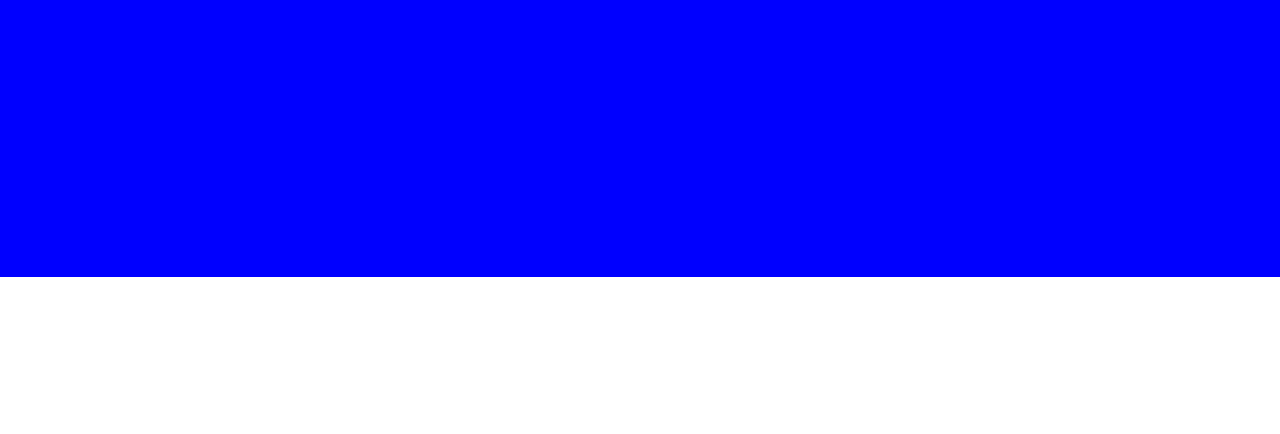
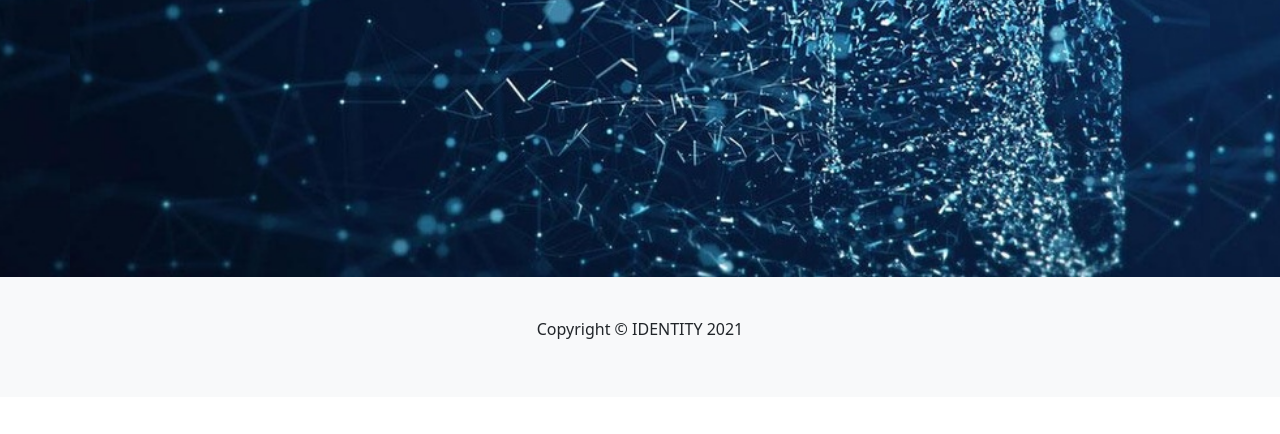
Before and after one commit to samuelkelvinmwangi/Identity, a plain HTML site: page source-html/index.html in a window 1280 px wide. Shown: the part 508-942 px from the top of the page. After the commit the page ends 905 px from the top, so only its background shows below. Drawn offline with Linux system fonts and the light colour scheme.

```diff
--- a/form.html/style.css
+++ b/form.html/style.css
@@ -3,7 +3,7 @@ body {
     padding:0;
     margin:0;
 }
-section{
+section .2{
     background-color: #91c8ff;
     width:35%;
     margin:40px auto;
--- a/source-html/index.html
+++ b/source-html/index.html
@@ -12,9 +12,10 @@
     <link rel="stylesheet" href="../css/bootstrap.css">
     <link rel="stylesheet" href="../css/bootstrap-utilities.css">
     <link rel="stylesheet" href="../css/bootstrap.rtl.min.css">
+    <link rel="icon" href="../Images/logo.jpg">
 </head>
 <body>
-    <header>
+    <header class="image-background">
 
     <!--Navigation Bar-->
 
@@ -53,7 +54,7 @@
 
       <!--Home Page-->
 
-    <div class="container text-center">
+    <div class="container text-center image-background">
         <div class="row">
             <div class="col-md-7 col-sm-12">
                 <div class="col-md-5 col-sm-12">
@@ -62,7 +63,6 @@
                     <button class="btn btn-light px-5 py-2">IDENTITY</button>
                 </div>
                 <div class="col-md-5 col-sm-12 h-25">
-                   <!--<img src="" alt="Identity image"/>-->
                 </div>
             </div>
         </div>
@@ -71,16 +71,16 @@
 
     </header>
 
-      <!--About section-->
+      <!--About section
 
-    <main>
+   <main>
         <section class="section-1">
 
             <div class="container text-center">
                 <div class="row">
                     <div class="col-md-6">
                         <div class="about">
-                            <img src="../Images/about.jpg" alt="About" class="w-100%"/>
+                            <img src="../Images/about.jpg" alt="About" class="w-200%"/>
                         </div>
                     </div>
                     <div class="col-md-6">
@@ -99,8 +99,9 @@
 
         </section>
 
-    </main>
+    </main>-->
 
+<!--footer
     <footer>
         <div class="container-fluid p-0">
             <div class="row text-left">
@@ -146,6 +147,9 @@
                 </div>
             </div>
         </div>
+    </footer>-->
+    <footer class="bg-light">
+        <p>Copyright &copy; IDENTITY 2021</p>
     </footer>
 
 <!--<script src="https://cdnjs.cloudflare.com/ajax/libs/jquery/3.5.1/jquery.min.js" integrity="sha512-bLT0Qm9VnAYZDflyKcBaQ2gg0hSYNQrJ8RilYldYQ1FxQYoCLtUjuuRuZo+fjqhx/qtq/1itJ0C2ejDxltZVFg==" crossorigin="anonymous"></script>
--- a/styles.css
+++ b/styles.css
@@ -11,6 +11,11 @@
      font-family: 'Courier New', Courier, monospace;
      font-size: 0.9em;
      color: whitesmoke;
+ }
+ .image-background{
+    background: url(./Images/identity\ image.jpg)no-repeat center center/cover;
+    height: auto;
+    width: 100%;
  }
 
  header{
@@ -70,3 +75,9 @@
     width: 20%;
     border-radius: 0.2em;
 }
+footer {
+    padding: 2.5rem;
+}
+footer p {
+    text-align: center;
+}
```
Also changed, not shown: about.html/identity abount page image.jpg (added), about.html/index.html (added), about.html/style.css (added), contact.html/contact image.jpg (added), contact.html/index.html (added), contact.html/style.css (added).
